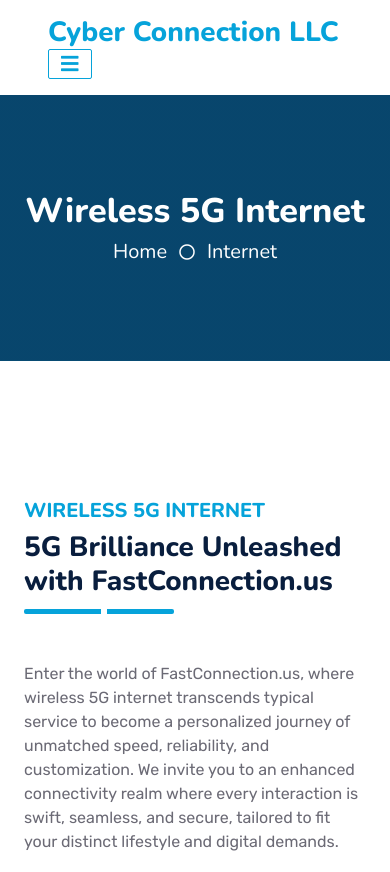
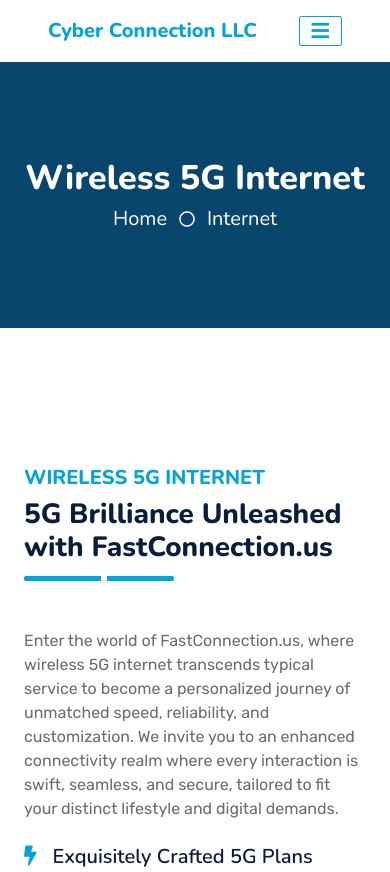
Before and after one commit to saad8212/cyber-connection, a plain HTML site: page internet.html in a window 390 px wide. Shown: the top 872 px of the page. Drawn offline with nearby package versions, Linux system fonts and the light colour scheme.

Commit message:
change the address

```diff
--- a/internet.html
+++ b/internet.html
@@ -64,7 +64,12 @@
     <div class="container-fluid position-relative p-0">
         <nav class="navbar navbar-expand-lg navbar-dark px-5 py-3 py-lg-0">
             <a href="index.html" class="navbar-brand p-0">
-                <h1 class="m-0">Cyber Connection LLC</h1>
+              <h1 class="m-0 d-sm-block d-none">
+                Cyber Connection LLC
+               </h1>
+               <h5 class="m-0 text-primary d-sm-none d-block">
+                <b> Cyber Connection LLC</b>
+               </h5>
             </a>
             <button class="navbar-toggler" type="button" data-bs-toggle="collapse" data-bs-target="#navbarCollapse">
                 <span class="fa fa-bars"></span>
```
Also changed, not shown: about.html (+6 -3 lines), cable-tv.html (+6 -3 lines), contact.html (+6 -3 lines), index.html (+7 -3 lines), privacy-policy.html (+6 -1 lines), refund-policy.html (+6 -1 lines), terms-conditions.html (+6 -1 lines).
